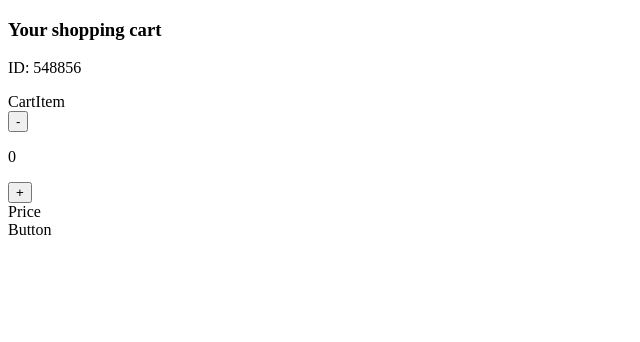
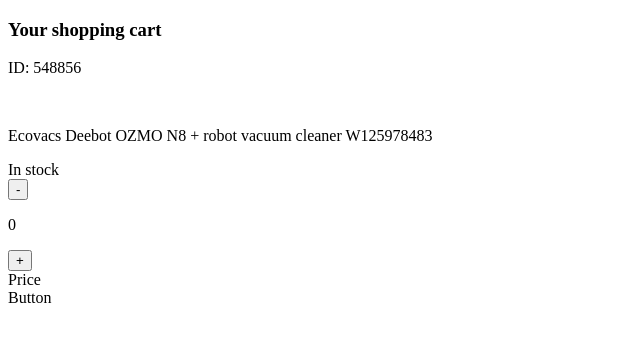
Before and after one commit to eobcre/shopping-card, a React (Vite) app: page / in a window 1280 px wide. Shown: the top 342 px of the page, without its empty margins (0-640 px from the left). Built offline with nearby package versions, Linux system fonts and the light colour scheme.

Commit message:
created cart item, no image yet

```diff
--- a/src/components/CartItem.tsx
+++ b/src/components/CartItem.tsx
@@ -1,5 +1,11 @@
 const CartItem: React.FC = () => {
-  return <div>CartItem</div>;
+  return (
+    <div>
+      <img src='' alt='' />
+      <p>Ecovacs Deebot OZMO N8 + robot vacuum cleaner W125978483</p>
+      <span>In stock</span>
+    </div>
+  );
 };
 
 export default CartItem;
```
